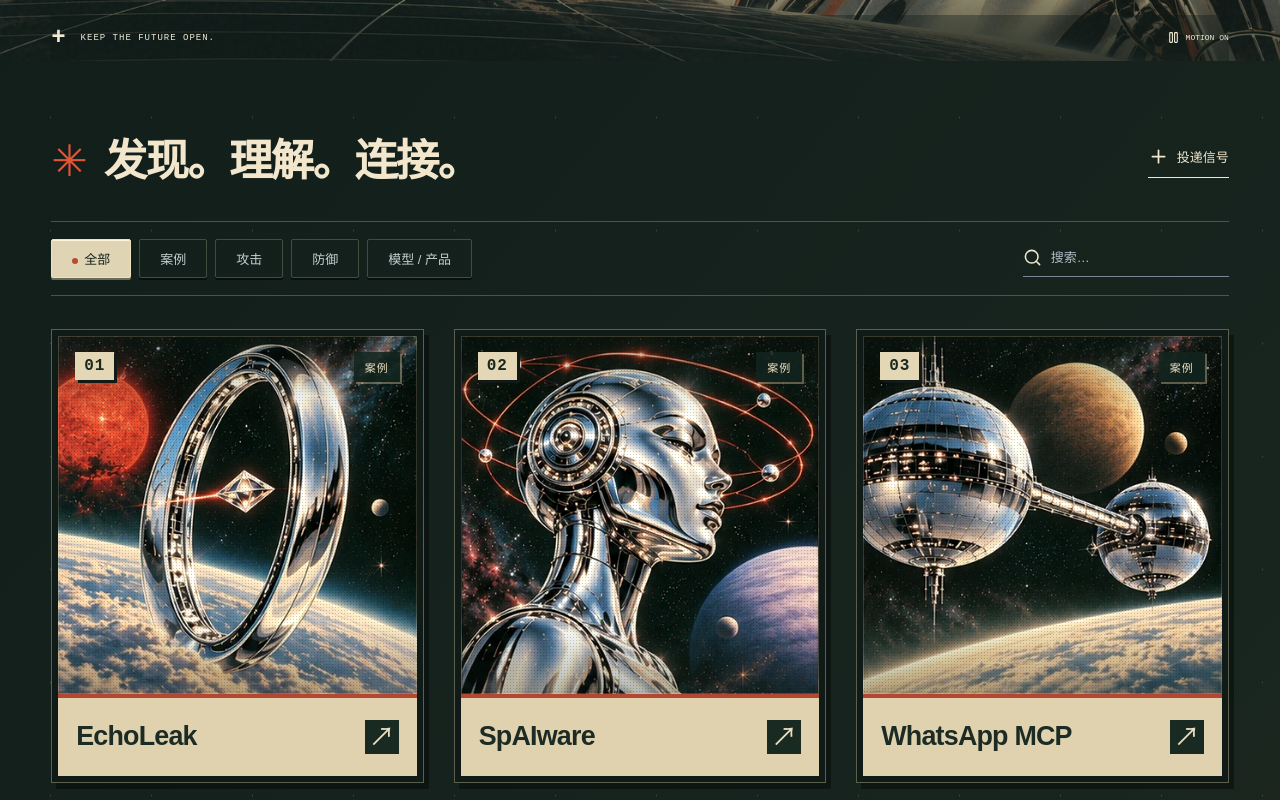
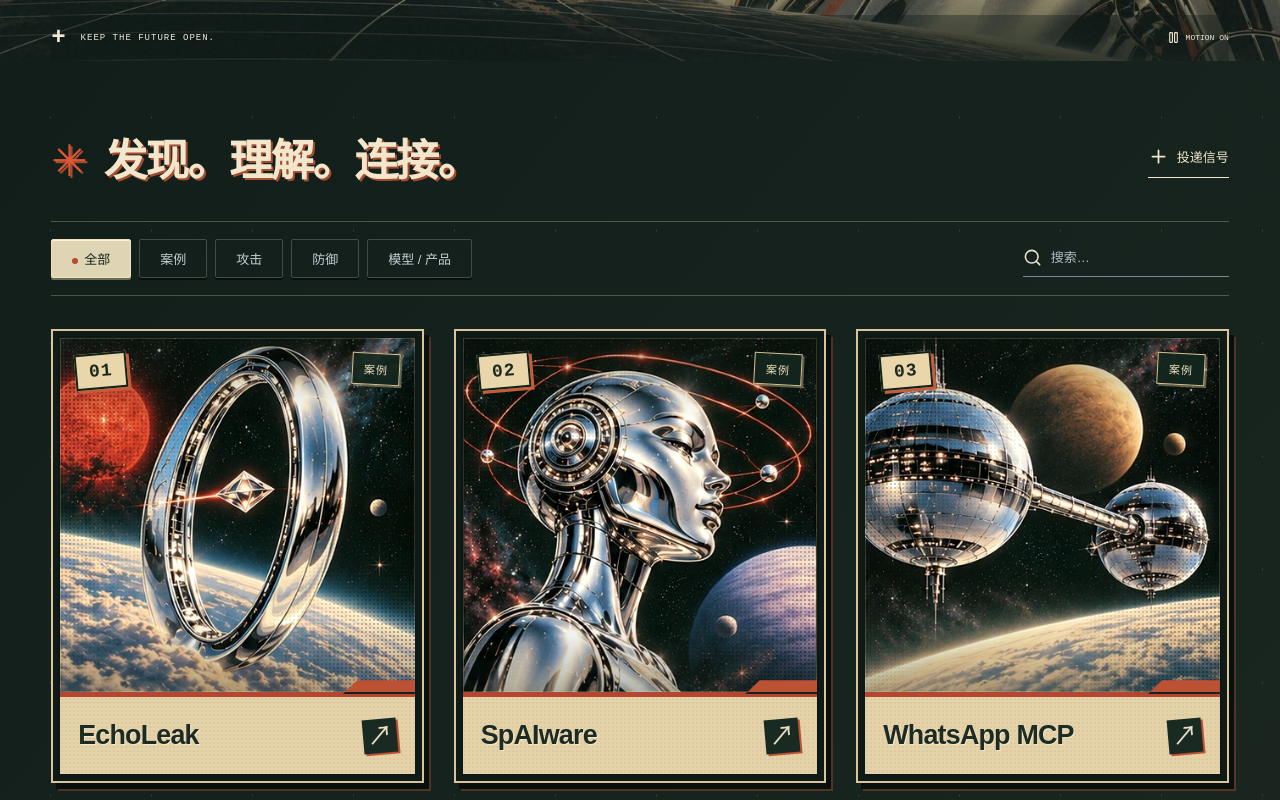
Before and after one commit to utopiazzr/safety-atlas, a React (Vite) app: page / in a window 1280 px wide. Shown: the part 720-1520 px from the top of the page. Built offline with nearby package versions, Linux system fonts and the light colour scheme.

Commit message:
Strengthen science-fiction comic panels and printed illustration details

```diff
--- a/src/cosmic.css
+++ b/src/cosmic.css
@@ -521,3 +521,21 @@ dialog::backdrop {
     transform: none !important;
   }
 }
+
+/* Printed science-fiction comic covers: bold panel lines and restrained ink offsets. */
+.signal-poster { border: 2px solid #d8c59b; padding: 5px; box-shadow: 5px 6px 0 #080f0c,7px 8px 0 #a74c3266; }
+.poster-open { border: 2px solid #0d1812; }
+.poster-top { padding: 15px; }
+.poster-number { border: 2px solid #132319; padding: 7px 12px; font-size: 18px; background: #e9d6aa; transform: rotate(-5deg); box-shadow: 3px 3px 0 #c75c3c; }
+.poster-category { border: 1px solid #d9c392; background: #14271ee8; transform: rotate(3deg); }
+.poster-title { position: relative; border-top-width: 5px; background: #e5d2a9; background-image: radial-gradient(#776b4f24 .65px,transparent .8px); background-size: 4px 4px; }
+.poster-title:before { content: ''; position: absolute; width: 72px; height: 12px; right: 0; top: -17px; background: #bd5134; clip-path: polygon(20% 0,100% 0,100% 100%,0 100%); border-bottom: 2px solid #14231a; }
+.poster-title h3 { font-weight: 900; text-shadow: 1px 1px 0 #f6e8c9; }
+.poster-title > span { transform: rotate(-5deg); box-shadow: 2px 2px 0 #bd5134; }
+.cover-halftone { background-size: 4px 4px; background-image: radial-gradient(#0b1a11 1px,transparent 1.2px); opacity: .4; mask-image: linear-gradient(115deg,#000,transparent 42%,transparent 64%,#000); }
+.cosmic-cover:before { content: ''; position: absolute; z-index: 2; width: 37%; height: 30%; top: 13%; left: -7%; background: repeating-linear-gradient(-24deg,transparent 0 12px,#ead4a3 12px 13px,transparent 13px 24px); clip-path: polygon(0 0,100% 45%,0 100%); opacity: 0; transform: translateX(-15px); transition: opacity .25s,transform .4s; pointer-events: none; }
+.poster-open:hover .cosmic-cover:before,.poster-open:focus-visible .cosmic-cover:before { opacity: .6; transform: translateX(0); }
+.library-heading h2 { text-shadow: 2px 2px 0 #a44d2e; }
+.poster-invite { border: 2px solid #c5b58e; box-shadow: 4px 4px #0c1610; }
+.still .cosmic-cover:before { transition: none; }
+@media(prefers-reduced-motion:reduce) { .cosmic-cover:before { transition: none; } }
```
